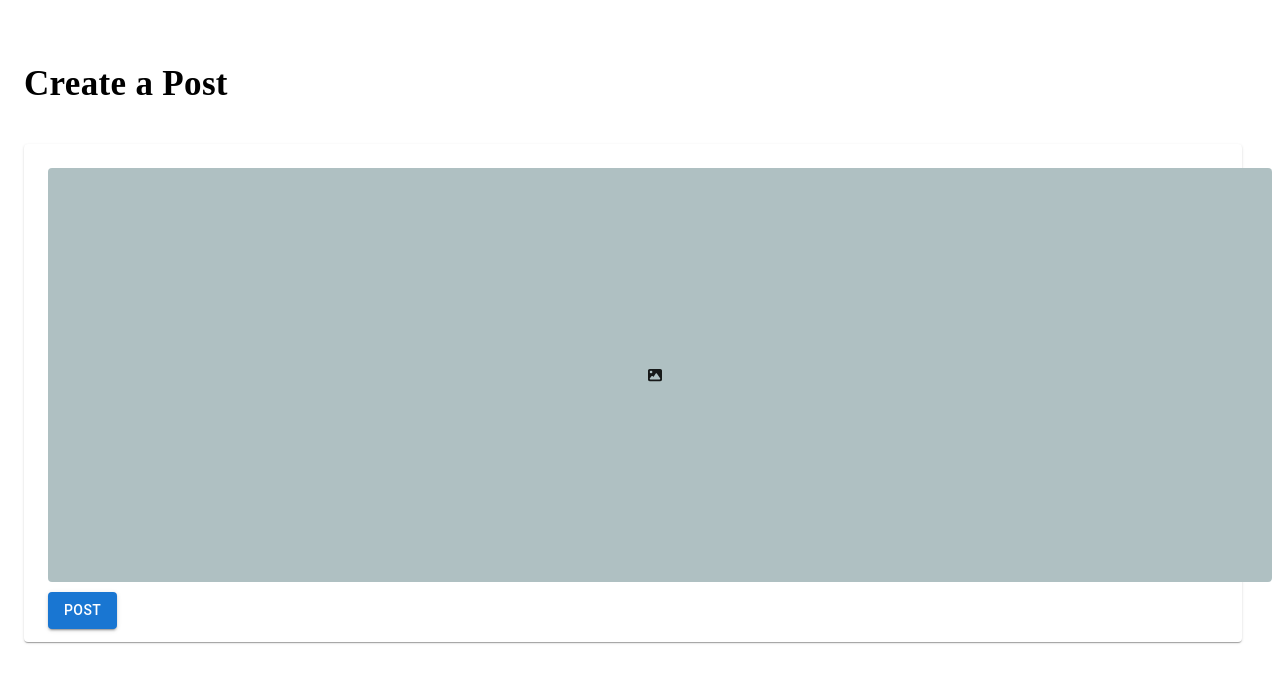
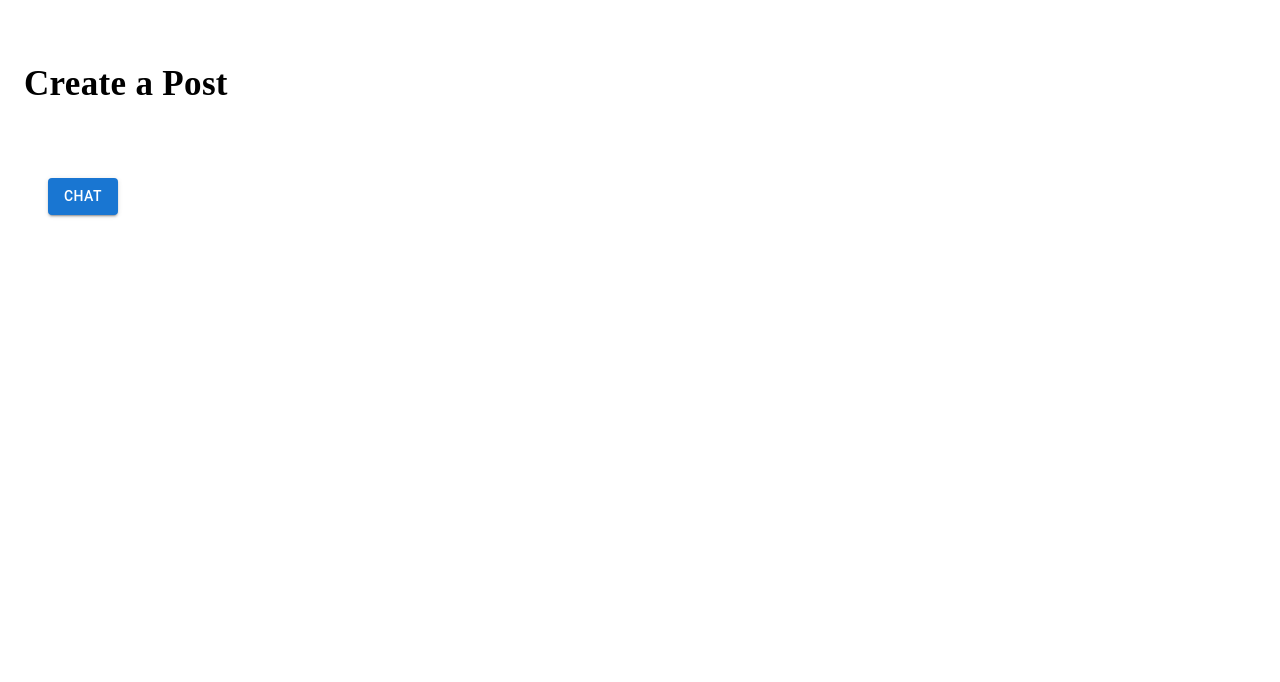
Before and after one commit to nashitbudhwani/AssignmentSolver, a React (Create React App) app in the folder frontend/: page / in a window 1280 px wide. Both pictures are taken after a click on the button "POST". Shown: the top 682 px of the page. Built offline with nearby package versions, Linux system fonts and the light colour scheme.

Commit message:
front-end changes commited

```diff
--- a/frontend/src/components/UploadButton.js
+++ b/frontend/src/components/UploadButton.js
@@ -1,4 +1,3 @@
-// UploadButton component
 import React, { useRef } from "react";
 import { FontAwesomeIcon } from "@fortawesome/react-fontawesome";
 import Button from "@mui/material/Button";
@@ -27,7 +26,7 @@ function UploadButton({ icon, onPostIdUpdate, onFileSelect }) {
         color="normal"
         sx={{
           m: 0,
-          px: "600px",
+          px: "550px",
           py: "200px",
           backgroundColor: "#afc0c2",
           transition: "background-color 0.3s", // Optional: Add a transition for a smoother effect
@@ -37,7 +36,8 @@ function UploadButton({ icon, onPostIdUpdate, onFileSelect }) {
         }}
         onClick={handleButtonClick}
       >
-        <FontAwesomeIcon icon={icon} style={{ marginRight: "10px" }} />
+        <FontAwesomeIcon icon={icon} style={{ marginRight: "10px", fontSize: '5em', color:'#8f826d'}} />
+        {/* Adjust the width and fontSize according to your requirements */}
       </Button>
       <input
         type="file"
--- /dev/null
+++ b/frontend/src/pages/chat.js
@@ -0,0 +1,57 @@
+import React, { useState } from "react";
+import axios from "axios";
+import {
+  Typography,
+  Box,
+  Button,
+} from "@mui/material";
+import { faCloudArrowDown } from "@fortawesome/free-solid-svg-icons";
+import UploadButton from "../components/UploadButton";
+
+function CreatePost() {
+  const [postId, setPostId] = useState("");
+  const [content, setContent] = useState("");
+  const [file, setFile] = useState(null);
+
+  const handleChatClick = async () => {
+    try {
+      const uploadResponse = await axios.post(
+        `https://dea5-117-102-52-3.ngrok-free.app/chat`,
+        {
+          user_message: content,
+        },
+        {
+          headers: {
+            "Content-Type": "application/json", // Set content type for the FormData
+          },
+        }
+      );
+
+      console.log("Message sent successfully:", uploadResponse.data);
+      return uploadResponse.data;
+    } catch (error) {
+      console.error("Failed to send message!", error);
+    }
+  };
+
+  return (
+    <Box>
+      <Box sx={{ p: 3, mt: "5vh" }}>
+
+        <div
+          style={{
+            display: "flex",
+            justifyContent: "space-between",
+            marginTop: "10px",
+          }}
+        >
+
+          <Button variant="contained" color="primary" onClick={handleChatClick}>
+            Chat
+          </Button>
+        </div>
+      </Box>
+    </Box>
+  );
+}
+export default CreatePost;
--- a/frontend/src/pages/submitAssignment.js
+++ b/frontend/src/pages/submitAssignment.js
@@ -3,58 +3,48 @@ import axios from "axios";
 import {
   Typography,
   Box,
-  Paper,
-  TextField,
   Button,
-  Select,
-  MenuItem,
 } from "@mui/material";
-import {
-  faImage,
-} from "@fortawesome/free-solid-svg-icons";
-import Navbar from "../components/Navbar";
+import { faCloudArrowDown } from "@fortawesome/free-solid-svg-icons";
 import UploadButton from "../components/UploadButton";
+import Chat from "../pages/chat"; // Import your Chat component
 
 function CreatePost() {
   const [postId, setPostId] = useState("");
   const [content, setContent] = useState("");
   const [file, setFile] = useState(null);
-  const [courseId, setCourseId] = useState("");
-  const [title, setTitle] = useState("");
+  const [isChatEnabled, setIsChatEnabled] = useState(false);
 
   const handlePostClick = async () => {
-    try {
-      // Check if a file is selected
-      if (!file) {
-        console.log("No file selected");
-        return;
-      }
+    // try {
+    //   if (!file) {
+    //     console.log("No file selected");
+    //     return;
+    //   }
 
-      // Call the second API to upload files
-      const formData = new FormData();
-      formData.append("image", file);
+    //   const formData = new FormData();
+    //   formData.append("image", file);
 
-      const uploadResponse = await axios.post(
-        `http://127.0.0.1:5000/ocr`,
-        formData,  // Pass formData directly as the second argument
-        {
-          headers: {
-            "Content-Type": "multipart/form-data",  // Set content type for the FormData
-          },
-        }
-      );
-
-      console.log("Files uploaded successfully:", uploadResponse.data);
-      return uploadResponse.data;
-    } catch (error) {
-      console.error("Failed to upload file!", error);
-    }
+    //   const uploadResponse = await axios.post(
+    //     `https://dea5-117-102-52-3.ngrok-free.app/ocr`,
+    //     formData,
+    //     {
+    //       headers: {
+    //         "Content-Type": "multipart/form-data",
+    //       },
+    //     }
+    //   );
+//      setContent(uploadResponse.data);
+    //   console.log("Files uploaded successfully:", uploadResponse.data);
+       setIsChatEnabled(true); // Enable the Chat component
+    //   return uploadResponse.data;
+    // } catch (error) {
+    //   console.error("Failed to upload file!", error);
+    // }
   };
 
-
   return (
-    <Box >
-
+    <Box>
       <Box sx={{ p: 3, mt: "5vh" }}>
         <Typography
           sx={{
@@ -68,24 +58,16 @@ function CreatePost() {
         >
           Create a Post
         </Typography>
-        <Paper
-          sx={{
-            my: 5,
-            p: 3,
-            backgroundColor: "white",
-            borderRadius: "2",
-            width: "95%",
-            height: "450px",
-            flexShrink: "0",
-          }}
-          elevation={1}
-        >
         <Box>
+          {isChatEnabled ? (
+            <Chat /> // Render the Chat component when isChatEnabled is true
+          ) : (
             <UploadButton
-              icon={faImage}
+              icon={faCloudArrowDown}
               onPostIdUpdate={setPostId}
               onFileSelect={setFile}
-            />{" "}
+            />
+          )}
         </Box>
         <div
           style={{
@@ -94,17 +76,15 @@ function CreatePost() {
             marginTop: "10px",
           }}
         >
-            <Button
-              variant="contained"
-              color="primary"
-              onClick={handlePostClick}
-            >
+          {!isChatEnabled && (
+            <Button variant="contained" color="primary" onClick={handlePostClick}>
               Post
             </Button>
+          )}
         </div>
-        </Paper>
       </Box>
     </Box>
   );
 }
+
 export default CreatePost;
```
Lines whose indentation alone changed are shown as unchanged.
